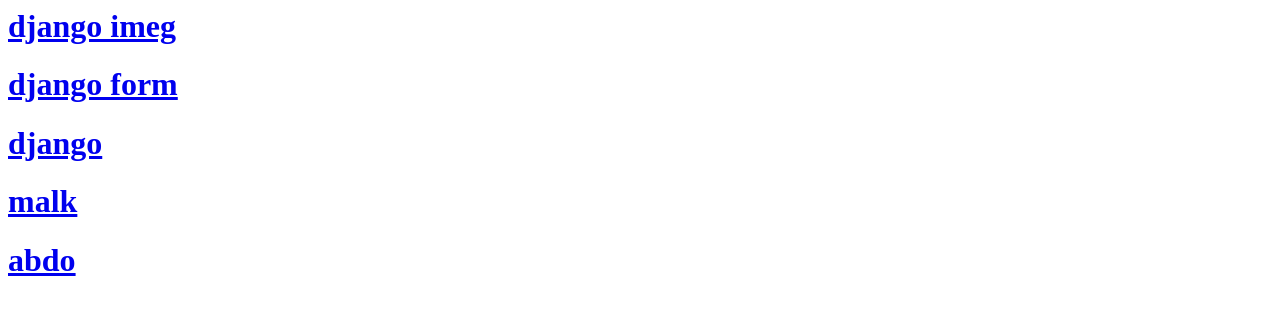
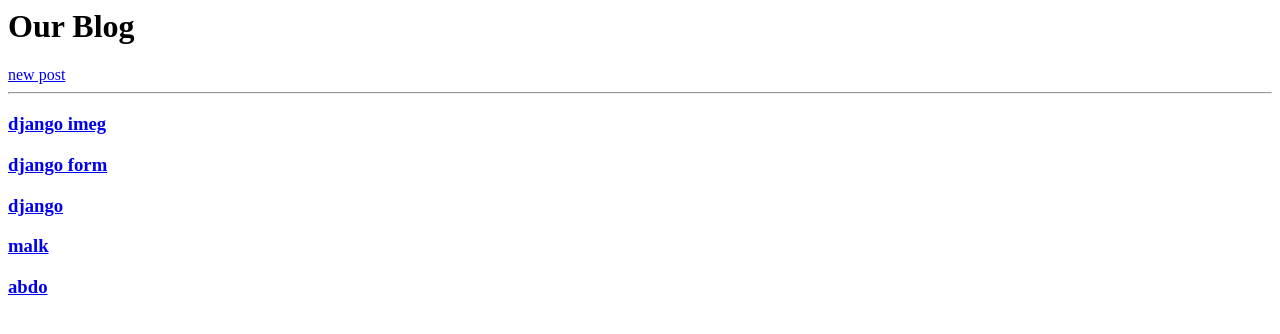
Before and after one commit to devil0px/djbasics1, a Django app: page /blog/ in a window 1280 px wide. Shown: the top 334 px of the page. Run offline with Django 3.2, Linux system fonts and the light colour scheme; data comes from the database, SQL or seed files in the repository; both versions use the stored data as it was after the commit.

Commit message:
add form

```diff
--- a/blog/templates/post/post_detail.html
+++ b/blog/templates/post/post_detail.html
@@ -2,6 +2,10 @@
 
 <h1>{{posts}}</h1>
 
+<a href="{% url 'blog:edit_post' post.id %}">edit_post</a>
+
+<hr>
+
 <p>{{posts.publish_date}}</p>
 
 <p>{{posts.content}}</p>
--- a/blog/templates/post/post_list.html
+++ b/blog/templates/post/post_list.html
@@ -1,10 +1,9 @@
 
-
-
-
-
+<h1>Our Blog</h1>
+<a href="{% url 'blog:new_post' %}">new post</a>
+<hr>
 {% for post in posts %}
 
-    <h1><a href="{% url 'blog:post_detail' post.id %}">{{post}}</a> </h1>
+    <h3><a href="{% url 'blog:post_detail' post.id %}">{{post}}</a> </h3>
 
 {% endfor %}
--- a/blog/urls.py
+++ b/blog/urls.py
@@ -1,9 +1,11 @@
 from django.urls import path
-from .views import post_list ,post_detail
+from .views import post_list , post_detail , new_post ,edit_post
 
 app_name = 'blog'
 urlpatterns = [
 
     path('' ,post_list ,name='post_lest'),
+    path('new' ,new_post ,name ='new_post'),
     path('<int:id>' , post_detail ,name='post_detail'),
+    path('<int:id>/edit',edit_post,name='edit_post')
 ]
--- a/blog/views.py
+++ b/blog/views.py
@@ -1,5 +1,6 @@
 from django.shortcuts import render
 from .models import post
+from .forms import PostForm
 
 # Create your views here.
 def post_list(request):
@@ -13,3 +14,29 @@
     my_post = post.objects.get(id=id)
 
     return render(request,'post/post_detail.html',{'posts':my_post})
+
+
+
+def new_post(request):
+    if request.method == 'POST':
+        form = PostForm(request.POST ,request.FILES)
+        if form.is_valid():
+            form.save()
+
+    else:
+        form = PostForm()
+
+    return render (request ,'post/new_post.html',{'form':form})
+
+
+
+def edit_post(request,id):
+    post= post.objects.get(id=id)
+    if request.method == 'POST':
+        form = PostForm(request.POST ,request.FILES,instance=post)
+        if form.is_valid():
+            form.save()
+    else:
+        form = PostForm(instance=post)
+
+    return render (request ,'post/new_post.html',{'form':form})
```
Also changed, not shown: blog/forms.py (added, +9 -0 lines), blog/templates/post/new_post.html (added, +10 -0 lines), db.sqlite3, media/posts/Untitled_error.png (added), media/posts/top-programing-languages.jpeg (added).
